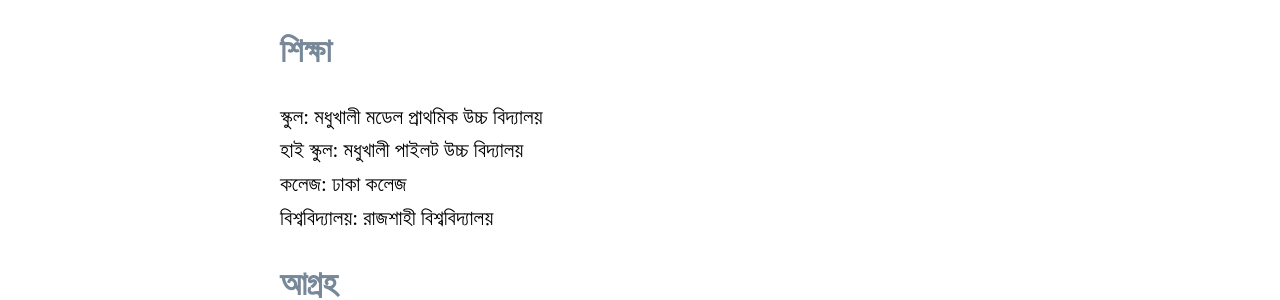
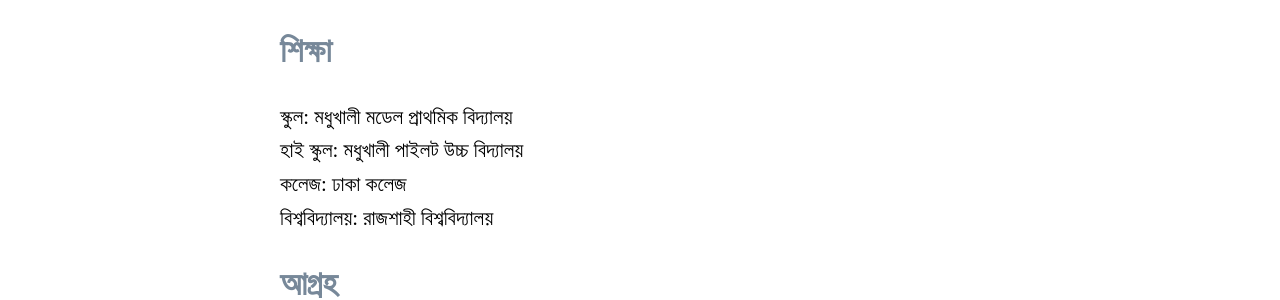
Before and after one commit to sohelkhanz/sohelkhanz.github.io, a Jekyll site: the page built from index.md, in a window 1280 px wide and 900 px high. Shown: the part 355-655 px from the top of the window. Built offline with Jekyll 4.4.1, drawn with Linux system fonts in a browser that asks for light colours.

Commit message:
Update index.md

```diff
--- a/index.md
+++ b/index.md
@@ -7,7 +7,7 @@ layout: default
 ---
 - যাই লিখি সেটা নিজের মত করেই লেখার চেষ্টা করি। জানি আমার লেখার হাত ভাল না। তবে অন্যের লেখা, থিম, কোড কপি করে নিজের আমিত্বকে বিসর্জন দিতে আমি ভালবাসি না। আমার সবকিছু ভাল বা খারাপ হোক, পারফেক্ট সাজার চেষ্টা করতে প্রচুর আলসেমি লাগে। আমি তো আমিই।
 # শিক্ষা
-- স্কুল: মধুখালী মডেল প্রাথমিক উচ্চ বিদ্যালয়
+- স্কুল: মধুখালী মডেল প্রাথমিক  বিদ্যালয়
 - হাই স্কুল: মধুখালী পাইলট উচ্চ বিদ্যালয়
 - কলেজ: ঢাকা কলেজ
 - বিশ্ববিদ্যালয়: রাজশাহী বিশ্ববিদ্যালয়
```
